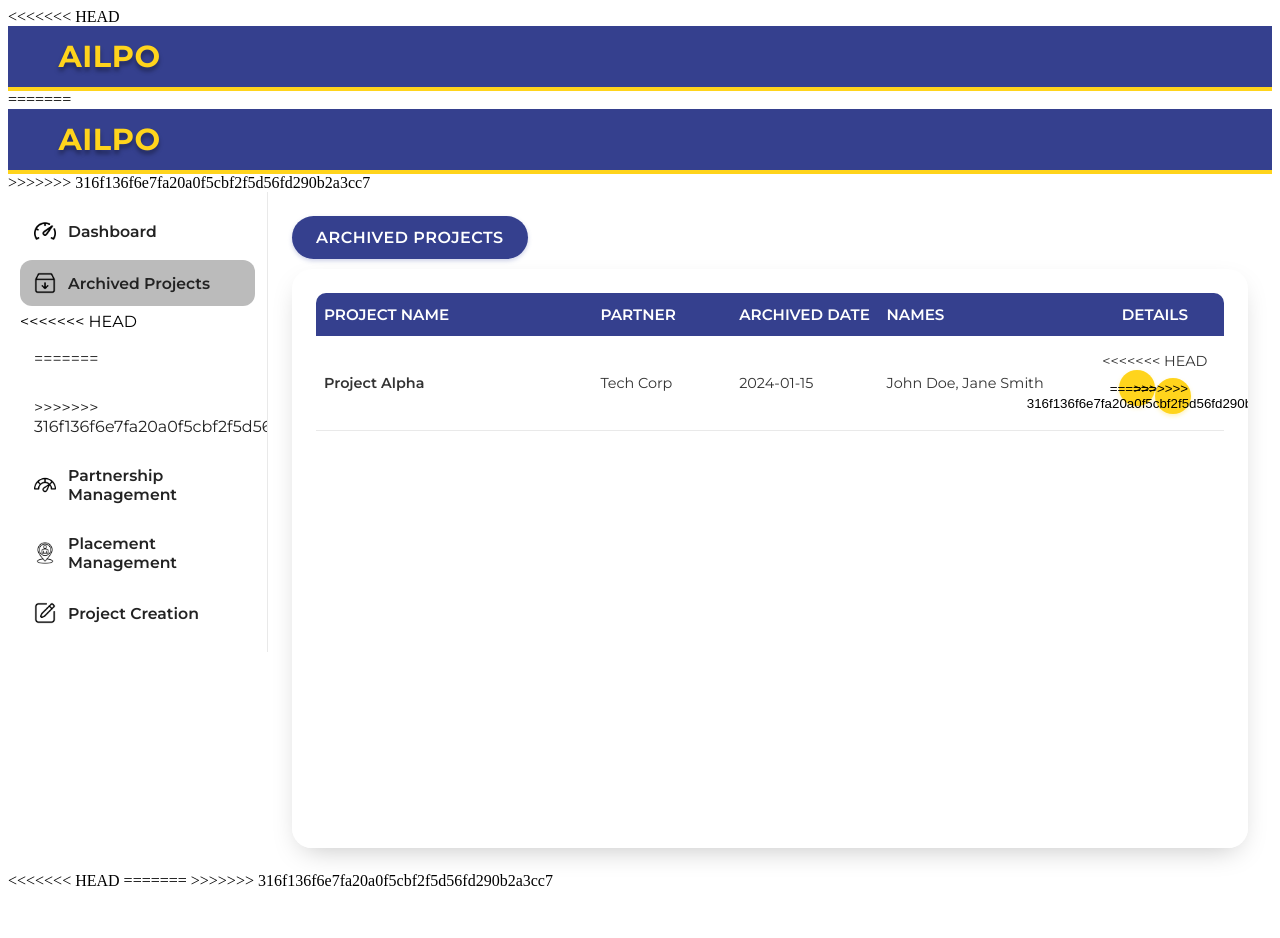
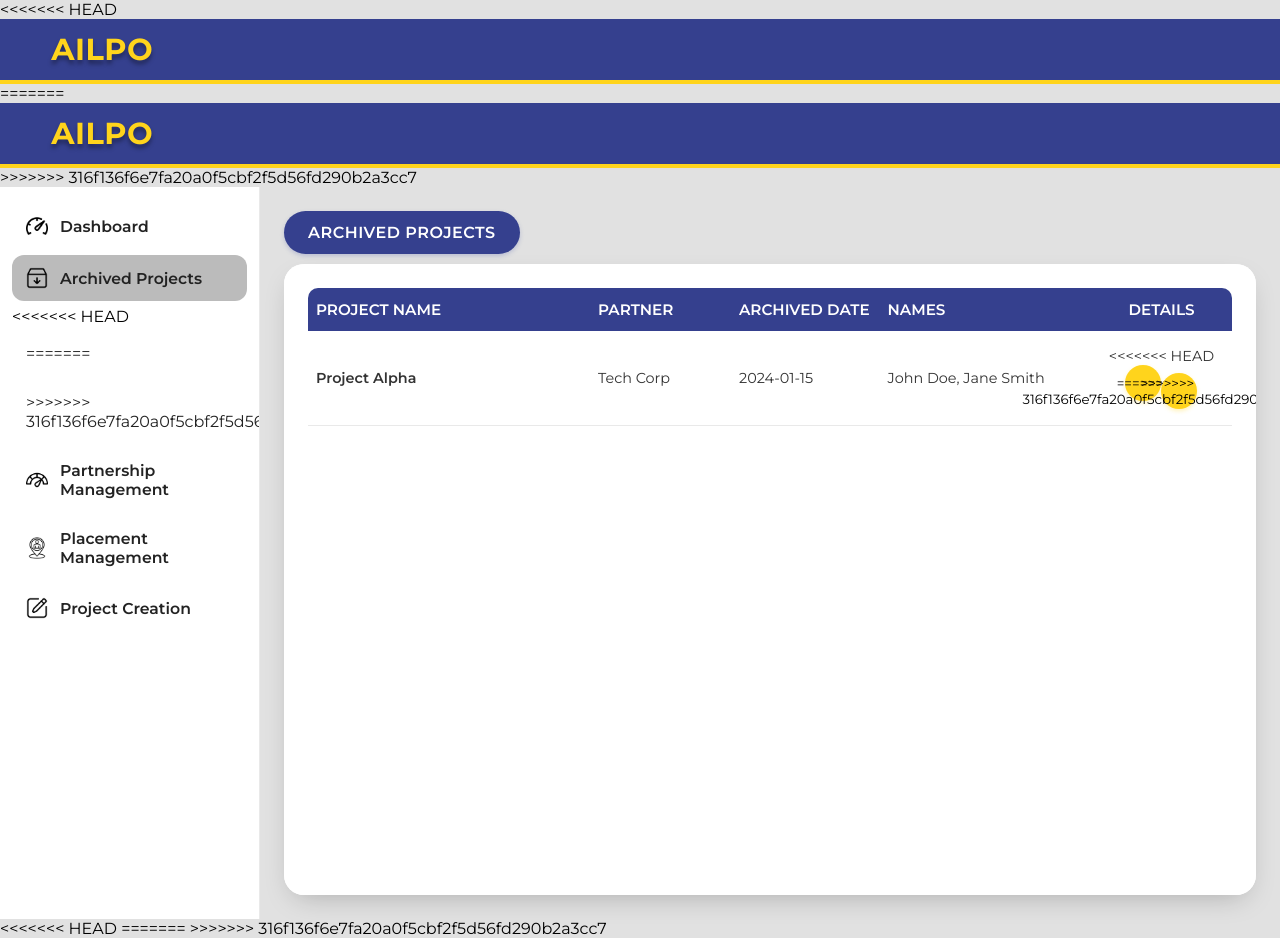
Before and after one commit to KeithYves08/WEBPROG-System, a PHP site: page /pages/archived.php in a window 1280 px wide. Before the commit the page ends 886 px from the top, so only its background shows below. Run offline with PHP 8.4, Linux system fonts and the light colour scheme; some web fonts are replaced.

Commit message:
Update view/styles/archived.css
Co-authored-by: Copilot <175728472+Copilot@users.noreply.github.com>

```diff
--- a/view/styles/archived.css
+++ b/view/styles/archived.css
@@ -1,20 +1,15 @@
 @import url('https://fonts.googleapis.com/css2?family=Montserrat:ital,wght@0,100..900;1,100..900&family=Nata+Sans:wght@100..900&family=Poppins:ital,wght@0,100;0,200;0,300;0,400;0,500;0,600;0,700;0,800;0,900;1,100;1,200;1,300;1,400;1,500;1,600;1,700;1,800;1,900&display=swap');
-<<<<<<< HEAD
+
 
 * {
     font-family: "Montserrat", sans-serif;
 }
 
 body {
-=======
-body {
->>>>>>> 316f136f6e7fa20a0f5cbf2f5d56fd290b2a3cc7
     margin: 0;
     height: 100vh;
     background: #e1e1e1;
 }
-
-<<<<<<< HEAD
 :root {
     --header-h: 64px;
     --accent-h: 4px;
```
